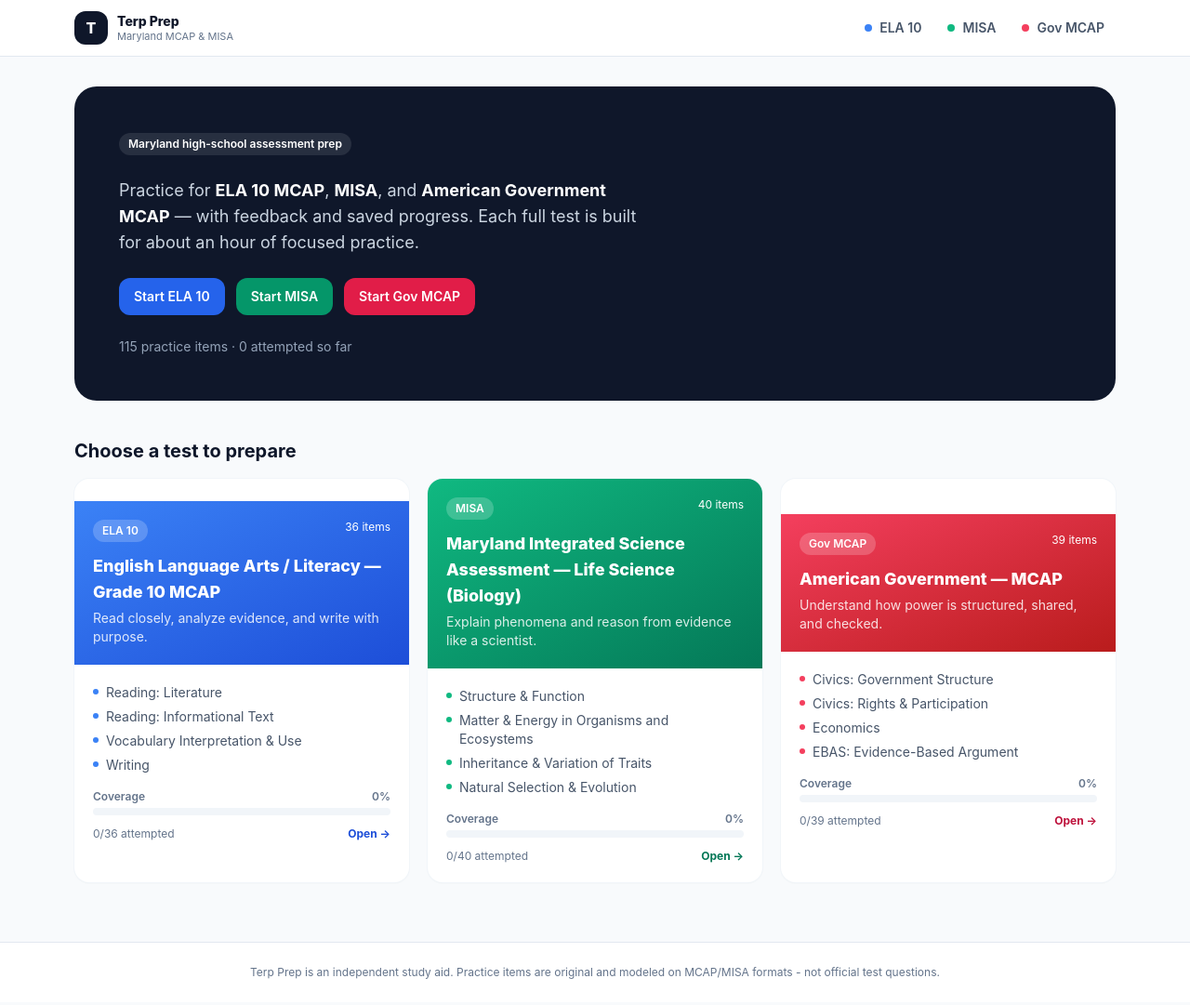
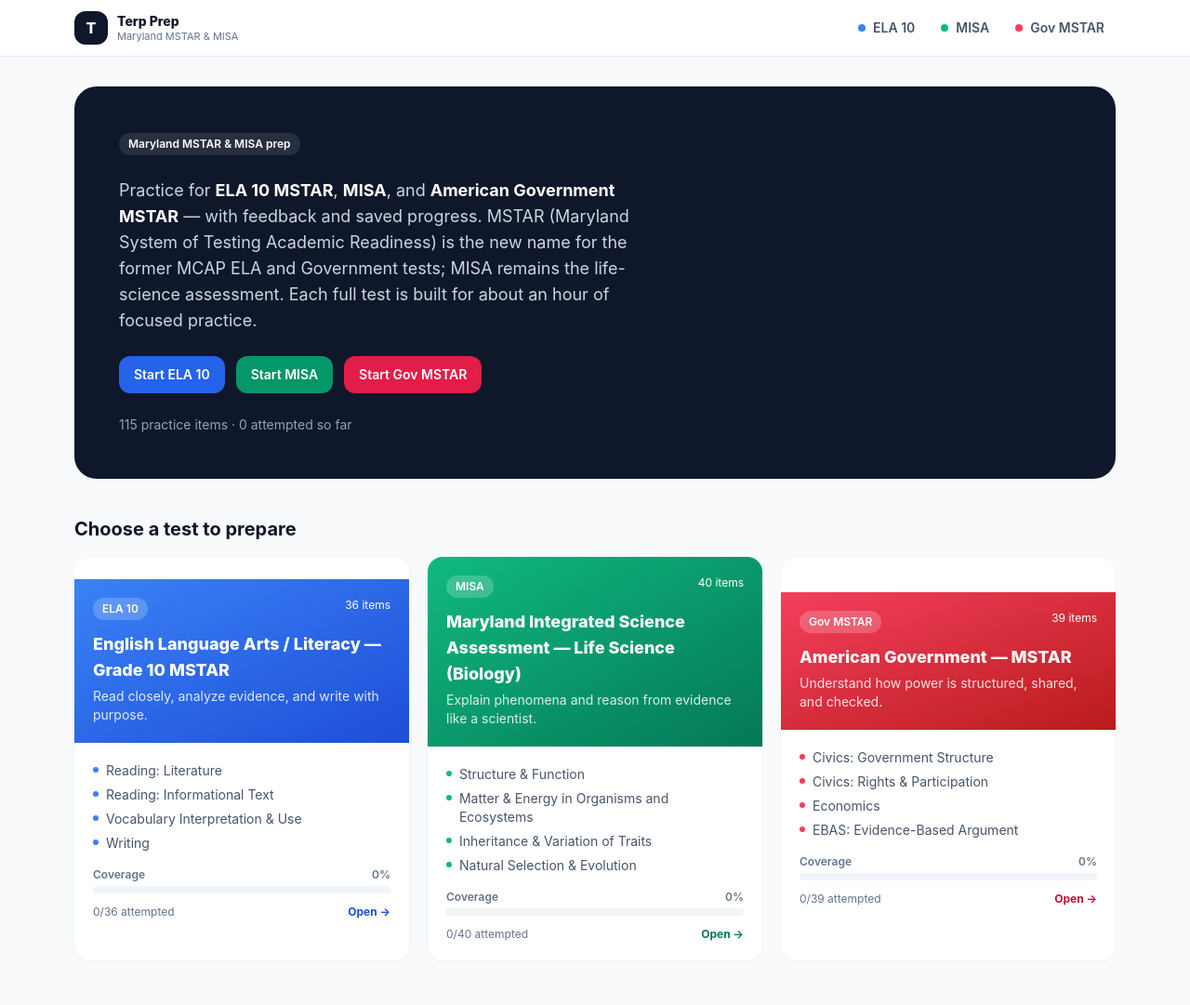
Before and after one commit to infamousprep5-lab/terpprep, a plain HTML site: page index.html in a window 1280 px wide. Shown: the top 1081 px of the page at 93% size. Drawn offline with nearby package versions, Linux system fonts and the light colour scheme.

Commit message:
Update index.html

```diff
--- a/index.html
+++ b/index.html
@@ -3,8 +3,8 @@
 <head>
   <meta charset="UTF-8" />
   <meta name="viewport" content="width=device-width, initial-scale=1.0" />
-  <title>Terp Prep — Maryland MCAP and MISA Practice</title>
-  <meta name="description" content="Practice hub for Maryland ELA 10 MCAP, MISA Life Science, and American Government MCAP." />
+  <title>Terp Prep — Maryland MSTAR and MISA Practice</title>
+  <meta name="description" content="Practice hub for Maryland ELA 10 MSTAR, MISA Life Science, and American Government MSTAR." />
   <script src="https://cdn.tailwindcss.com"></script>
   <style>
     body { font-family: Inter, system-ui, Segoe UI, Roboto, sans-serif; background: #f8fafc; color: #0f172a; }
@@ -14,8 +14,8 @@
 <body>
   <div id="app"></div>
   <script>
-// English Language Arts / Literacy — Grade 10 MCAP
-// Aligned to the four MCAP ELA/L claims: Reading Literature, Reading Informational
+// English Language Arts / Literacy — Grade 10 MSTAR
+// Aligned to the four MSTAR ELA/L claims: Reading Literature, Reading Informational
 // Text, Vocabulary Interpretation & Use, and Writing. Item types mirror the real
 // test: single-select MC, multi-select MC, and 2–4 point constructed response.
 
@@ -24,7 +24,7 @@ const ela = {
   slug: 'ela',
   theme: 'ela',
   name: 'ELA 10',
-  fullName: 'English Language Arts / Literacy — Grade 10 MCAP',
+  fullName: 'English Language Arts / Literacy — Grade 10 MSTAR',
   tagline: 'Read closely, analyze evidence, and write with purpose.',
   officialUrl: 'https://assessments.msde.maryland.gov/public/ela-10-2025-practice-test',
   accent: 'blue',
@@ -682,7 +682,6 @@ const ela = {
     },
   ],
 }
-
 
 // Maryland Integrated Science Assessment (MISA) — High School Life Science
 // End-of-course biology exam aligned to the NGSS. Items are built around
@@ -1433,8 +1432,7 @@ const misa = {
   ],
 }
 
-
-// MCAP American Government — End-of-course assessment
+// MSTAR American Government — End-of-course assessment
 // Five reporting standards: Civics, Peoples of the Nations & World, Geography,
 // Economics, and Skills & Processes. Item types: SR, TE (modeled as multi-select),
 // CR, and Evidence-Based Argument Sets (EBAS).
@@ -1443,8 +1441,8 @@ const government = {
   id: 'government',
   slug: 'government',
   theme: 'gov',
-  name: 'Gov MCAP',
-  fullName: 'American Government — MCAP',
+  name: 'Gov MSTAR',
+  fullName: 'American Government — MSTAR',
   tagline: 'Understand how power is structured, shared, and checked.',
   officialUrl:
     'https://marylandpublicschools.org/about/pages/daait/assessment/mcapag/index.aspx',
@@ -2042,7 +2040,7 @@ const government = {
       id: 'ebas',
       name: 'EBAS: Evidence-Based Argument',
       blurb:
-        'Analyze multiple sources, evaluate credibility, and build a claim — the signature MCAP Government task.',
+        'Analyze multiple sources, evaluate credibility, and build a claim — the signature MSTAR Government task.',
       ebas: {
         compellingQuestion:
           'COMPELLING QUESTION: Should the voting age for national elections be lowered to 16?',
@@ -2193,7 +2191,6 @@ const government = {
   ],
 }
 
-
 const STORAGE_KEY = 'terp-prep-progress-v1';
 const subjects = [ela, misa, government];
 
@@ -2370,7 +2367,7 @@ function renderHome() {
         <span class="grid h-9 w-9 place-items-center rounded-xl bg-slate-900 text-white font-extrabold">T</span>
         <span class="text-left leading-tight">
           <span class="block text-sm font-extrabold">Terp Prep</span>
-          <span class="block text-[11px] text-slate-500">Maryland MCAP &amp; MISA</span>
+          <span class="block text-[11px] text-slate-500">Maryland MSTAR &amp; MISA</span>
         </span>
       </button>
       <nav class="flex gap-1 overflow-x-auto">${subjects.map((s) => {
@@ -2381,8 +2378,8 @@ function renderHome() {
   </header>
   <main class="mx-auto max-w-6xl px-4 py-8">
     <section class="mb-10 overflow-hidden rounded-3xl bg-slate-900 px-6 py-12 text-white sm:px-12">
-      <span class="inline-flex rounded-full bg-white/10 px-2.5 py-1 text-xs font-semibold">Maryland high-school assessment prep</span>
-      <p class="mt-6 max-w-xl text-lg text-slate-300">Practice for <strong class="text-white">ELA 10 MCAP</strong>, <strong class="text-white">MISA</strong>, and <strong class="text-white">American Government MCAP</strong> — with feedback and saved progress. Each full test is built for about an hour of focused practice.</p>
+      <span class="inline-flex rounded-full bg-white/10 px-2.5 py-1 text-xs font-semibold">Maryland MSTAR &amp; MISA prep</span>
+      <p class="mt-6 max-w-xl text-lg text-slate-300">Practice for <strong class="text-white">ELA 10 MSTAR</strong>, <strong class="text-white">MISA</strong>, and <strong class="text-white">American Government MSTAR</strong> — with feedback and saved progress. MSTAR (Maryland System of Testing Academic Readiness) is the new name for the former MCAP ELA and Government tests; MISA remains the life-science assessment. Each full test is built for about an hour of focused practice.</p>
       <div class="mt-6 flex flex-wrap gap-3">${subjects.map((s) => {
         const t = themeOf(s);
         return `<button data-action="subject" data-slug="${s.slug}" class="rounded-xl px-4 py-2.5 text-sm font-semibold text-white ${t.btn}">Start ${esc(s.name)}</button>`;
@@ -2408,7 +2405,7 @@ function renderHome() {
       </button>`;
     }).join('')}</div>
   </main>
-  <footer class="border-t border-slate-200 bg-white mt-8"><div class="mx-auto max-w-6xl px-4 py-6 text-center text-xs text-slate-500">Terp Prep is an independent study aid. Practice items are original and modeled on MCAP/MISA formats - not official test questions.</div></footer>`;
+  <footer class="border-t border-slate-200 bg-white mt-8"><div class="mx-auto max-w-6xl px-4 py-6 text-center text-xs text-slate-500">Terp Prep is an independent study aid. Practice items are original and modeled on MSTAR/MISA formats - not official test questions.</div></footer>`;
 }
 
 function renderSubject() {
```
